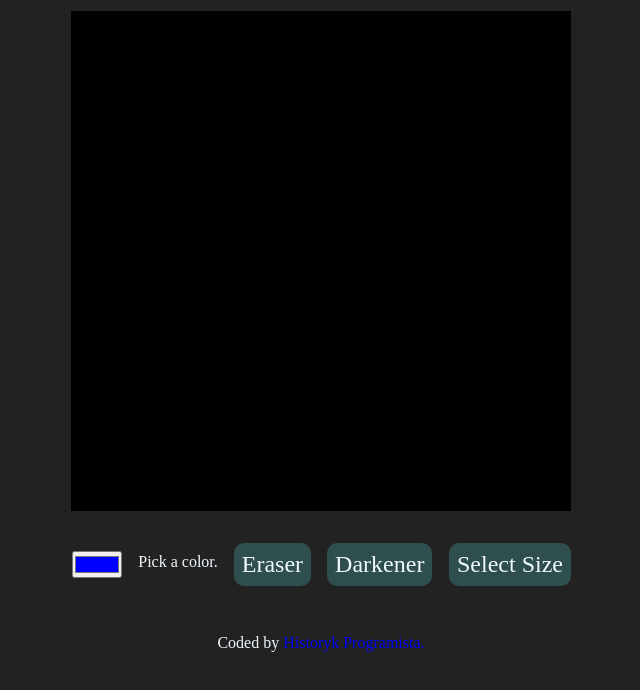
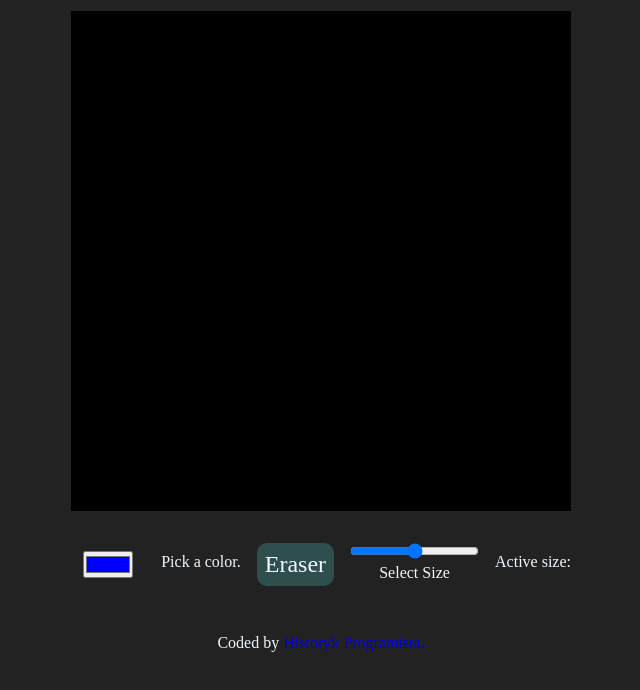
Before and after one commit to bazankamil/odin-etch-a-sketch, a plain HTML site: page index.html in a window 1280 px wide. Shown: the part 90-780 px from the top of the page, without its empty margins (319-959 px from the left). Drawn offline with Linux system fonts and the light colour scheme.

Commit message:
added README.md documentation file, added size selector as a range input, clean up a code, modified class names

```diff
--- a/index.html
+++ b/index.html
@@ -16,9 +16,19 @@
       <input type="color" value="#0000ff" class="menu__picker" /><span
         class="menu__picker-text"
         >Pick a color.</span
-      ><button class="menu__eraser">Eraser</button
-      ><button class="menu__darkener">Darkener</button
-      ><button class="button">Select Size</button>
+      ><button class="menu__eraser">Eraser</button>
+      <div class="menu__sizeSelect">
+        <input
+          type="range"
+          class="button"
+          name="size"
+          min="2"
+          max="100"
+        /><label for="size" class="menu__labelText">Select Size</label>
+      </div>
+      <span class="menu__sizeText"
+        >Active size:<span class="menu__activeSize"></span
+      ></span>
     </div>
     <div class="attribution">
       Coded by
--- a/index.js
+++ b/index.js
@@ -4,6 +4,8 @@ const button = document.querySelector(".button");
 let root = document.documentElement;
 const colorPicker = document.querySelector(".menu__picker");
 const eraser = document.querySelector(".menu__eraser");
+let eraserStatus = 0;
+const activeSize = document.querySelector(".menu__activeSize");
 
 //update color
 
@@ -40,15 +42,14 @@ container.addEventListener("mouseover", (e) => {
 
 //prompt
 
-button.addEventListener("click", (e) => {
-  let canvasSize = prompt("What size?");
+button.addEventListener("change", (e) => {
+  let canvasSize = e.target.value;
   container.innerHTML = "";
+  activeSize.textContent = e.target.value;
   makeCanvas(canvasSize);
 });
 
 //eraser
-
-let eraserStatus = 0;
 
 eraser.addEventListener("click", (e) => {
   if (eraserStatus == 0) {
@@ -68,9 +69,3 @@ eraser.addEventListener("click", (e) => {
   }
   console.log(eraserStatus);
 });
-//TODO:
-
-//kazde najechanie zmniejsza/zwieksza saturacje o 10% - tryb podobny, ale po najechaniu zmienia styl modyfikujac var i dodajac 10% pociemnienia
-//size jako input range
-
-//etch wewnatrz "okienka" tv albo innego obrazu
--- a/style.css
+++ b/style.css
@@ -129,10 +129,20 @@ body {
   padding: 0.5rem;
 }
 
-.menu__picker-text {
+.menu__picker-text,
+.menu__activeSize,
+.menu__sizeText {
   color: aliceblue;
   text-align: center;
   padding-top: 10px;
+}
+
+.menu__sizeSelect {
+  text-align: center;
+  display: flex;
+  flex-direction: column;
+  gap: 5px;
+  color: aliceblue;
 }
 
 .menu__picker {
```
Also changed, not shown: 1 other file.
